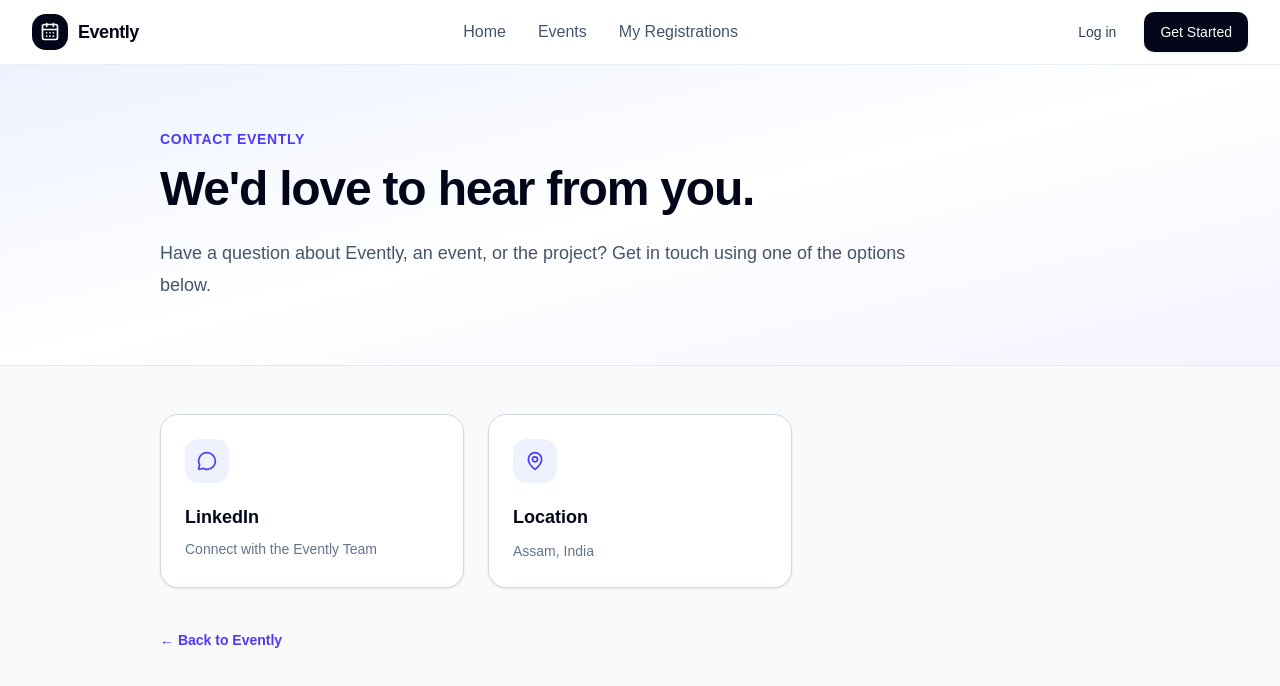
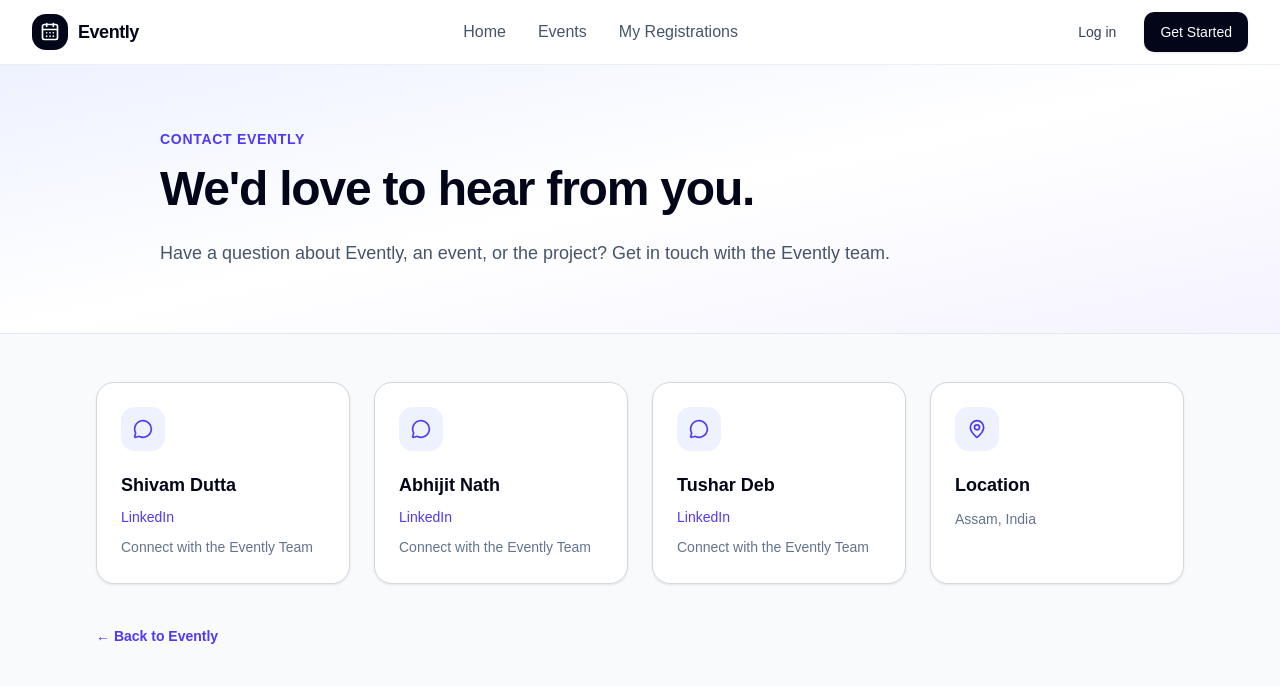
Before and after one commit to shivamdutta2004/event-management-system, a React app in the folder frontend/: page /contact in a window 1280 px wide. Shown: the top 686 px of the page. Built offline with nearby package versions, Linux system fonts and the light colour scheme; no server answers; the HTML template or start-up script is replaced by a standard one.

Commit message:
Fix registration links and finalize team contact page

```diff
--- a/frontend/src/components/CategoryCard.jsx
+++ b/frontend/src/components/CategoryCard.jsx
@@ -33,7 +33,7 @@
       </h3>
 
       <p className="mt-1 text-sm text-slate-500">
-        {category.count} events
+        {category.name} events
       </p>
     </button>
   )
--- a/frontend/src/pages/Contact.jsx
+++ b/frontend/src/pages/Contact.jsx
@@ -1,5 +1,4 @@
 import {
-  Mail,
   MapPin,
   MessageCircle,
 } from "lucide-react"
@@ -11,7 +10,9 @@
   return (
     <div className="min-h-[calc(100vh-4rem)] bg-slate-50">
 
-      {/* Header */}
+      {/* =====================================================
+          HEADER
+      ====================================================== */}
 
       <section className="border-b border-indigo-100 bg-gradient-to-br from-indigo-50 via-white to-violet-50">
 
@@ -27,7 +28,7 @@
 
           <p className="mt-6 max-w-3xl text-lg leading-8 text-slate-600">
             Have a question about Evently, an event, or the project?
-            Get in touch using one of the options below.
+            Get in touch with the Evently team.
           </p>
 
         </div>
@@ -35,20 +36,24 @@
       </section>
 
 
-      {/* Contact options */}
+      {/* =====================================================
+          CONTACT OPTIONS
+      ====================================================== */}
 
-      <main className="mx-auto max-w-5xl px-6 py-12 lg:px-8">
+      <main className="mx-auto max-w-6xl px-6 py-12 lg:px-8">
 
-        <div className="grid gap-6 md:grid-cols-3">
+        <div className="grid gap-6 sm:grid-cols-2 lg:grid-cols-4">
 
 
-          {/* LinkedIn */}
+          {/* =================================================
+              TEAM MEMBER 1
+          ================================================== */}
 
           <a
             href="https://linkedin.com/in/shivam-dutta-67a39b2b0"
             target="_blank"
             rel="noreferrer"
-            className="rounded-2xl border border-slate-200 bg-white p-6 shadow-sm transition hover:-translate-y-0.5 hover:shadow-md"
+            className="rounded-2xl border border-slate-200 bg-white p-6 shadow-sm transition hover:-translate-y-1 hover:border-indigo-200 hover:shadow-md"
           >
 
             <div className="flex h-11 w-11 items-center justify-center rounded-xl bg-indigo-50 text-indigo-600">
@@ -56,17 +61,83 @@
             </div>
 
             <h2 className="mt-5 text-lg font-bold text-slate-950">
-              LinkedIn
+              Shivam Dutta
             </h2>
 
-            <p className="mt-2 text-sm text-slate-500">
+            <p className="mt-2 text-sm font-medium text-indigo-600">
+              LinkedIn
+            </p>
+
+            <p className="mt-2 text-sm leading-6 text-slate-500">
               Connect with the Evently Team
             </p>
 
           </a>
 
 
-          {/* Location */}
+          {/* =================================================
+              TEAM MEMBER 2
+          ================================================== */}
+
+          <a
+            href="https://www.linkedin.com/in/abhijit-nath-641091261/"
+            target="_blank"
+            rel="noreferrer"
+            className="rounded-2xl border border-slate-200 bg-white p-6 shadow-sm transition hover:-translate-y-1 hover:border-indigo-200 hover:shadow-md"
+          >
+
+            <div className="flex h-11 w-11 items-center justify-center rounded-xl bg-indigo-50 text-indigo-600">
+              <MessageCircle className="h-5 w-5" />
+            </div>
+
+            <h2 className="mt-5 text-lg font-bold text-slate-950">
+              Abhijit Nath
+            </h2>
+
+            <p className="mt-2 text-sm font-medium text-indigo-600">
+              LinkedIn
+            </p>
+
+            <p className="mt-2 text-sm leading-6 text-slate-500">
+              Connect with the Evently Team
+            </p>
+
+          </a>
+
+
+          {/* =================================================
+              TEAM MEMBER 3
+          ================================================== */}
+
+          <a
+            href="https://www.linkedin.com/in/tushar-deb-05397037b/"
+            target="_blank"
+            rel="noreferrer"
+            className="rounded-2xl border border-slate-200 bg-white p-6 shadow-sm transition hover:-translate-y-1 hover:border-indigo-200 hover:shadow-md"
+          >
+
+            <div className="flex h-11 w-11 items-center justify-center rounded-xl bg-indigo-50 text-indigo-600">
+              <MessageCircle className="h-5 w-5" />
+            </div>
+
+            <h2 className="mt-5 text-lg font-bold text-slate-950">
+              Tushar Deb
+            </h2>
+
+            <p className="mt-2 text-sm font-medium text-indigo-600">
+              LinkedIn
+            </p>
+
+            <p className="mt-2 text-sm leading-6 text-slate-500">
+              Connect with the Evently Team
+            </p>
+
+          </a>
+
+
+          {/* =================================================
+              LOCATION
+          ================================================== */}
 
           <div className="rounded-2xl border border-slate-200 bg-white p-6 shadow-sm">
 
@@ -87,6 +158,10 @@
         </div>
 
 
+        {/* =====================================================
+            BACK LINK
+        ====================================================== */}
+
         <div className="mt-10">
 
           <Link
--- a/frontend/src/pages/Home.jsx
+++ b/frontend/src/pages/Home.jsx
@@ -218,9 +218,7 @@
         <div className="mx-auto grid max-w-6xl grid-cols-2 divide-x divide-slate-200 sm:grid-cols-4">
 
           <div className="px-4 py-8 text-center sm:py-10">
-            <p className="text-2xl font-bold text-slate-950 sm:text-3xl">
-              500+
-            </p>
+
 
             <p className="mt-1 text-sm text-slate-500">
               Events
@@ -229,9 +227,7 @@
 
 
           <div className="px-4 py-8 text-center sm:py-10">
-            <p className="text-2xl font-bold text-slate-950 sm:text-3xl">
-              10K+
-            </p>
+
 
             <p className="mt-1 text-sm text-slate-500">
               Participants
@@ -240,9 +236,7 @@
 
 
           <div className="px-4 py-8 text-center sm:py-10">
-            <p className="text-2xl font-bold text-slate-950 sm:text-3xl">
-              100+
-            </p>
+
 
             <p className="mt-1 text-sm text-slate-500">
               Organizers
@@ -251,9 +245,7 @@
 
 
           <div className="px-4 py-8 text-center sm:py-10">
-            <p className="text-2xl font-bold text-slate-950 sm:text-3xl">
-              50+
-            </p>
+
 
             <p className="mt-1 text-sm text-slate-500">
               Categories
--- a/frontend/src/pages/Register.jsx
+++ b/frontend/src/pages/Register.jsx
@@ -157,12 +157,12 @@
   return (
     <div className="min-h-[calc(100vh-4rem)] bg-slate-50">
 
+      {/* =====================================================
+          LEFT PANEL
+      ====================================================== */}
+
       <div className="mx-auto grid min-h-[calc(100vh-4rem)] max-w-7xl lg:grid-cols-[1.05fr_0.95fr]">
 
-
-        {/* =====================================================
-            LEFT PANEL
-        ====================================================== */}
 
         <div className="relative hidden overflow-hidden bg-gradient-to-br from-indigo-700 via-violet-700 to-purple-800 px-10 py-14 text-white lg:flex lg:flex-col lg:justify-between">
 
@@ -221,7 +221,6 @@
 
               <div className="mt-8 space-y-3">
 
-
                 <div className="flex items-center gap-3 text-sm text-white/85">
 
                   <CheckCircle2 className="h-4 w-4 text-emerald-300" />
@@ -248,7 +247,6 @@
 
                 </div>
 
-
               </div>
 
             </div>
@@ -259,7 +257,6 @@
           {/* Stats */}
 
           <div className="relative grid grid-cols-3 gap-6 border-t border-white/10 pt-8">
-
 
             <div>
 
@@ -298,7 +295,6 @@
               </p>
 
             </div>
-
 
           </div>
 
@@ -674,9 +670,11 @@
 
               {/* Terms */}
 
-              <label className="flex items-start gap-3">
+              <div className="flex items-start gap-3">
 
                 <input
+                  id="terms"
+                  name="terms"
                   type="checkbox"
                   checked={termsAccepted}
                   onChange={(event) =>
@@ -689,31 +687,34 @@
                 />
 
 
-                <span className="text-sm leading-6 text-slate-500">
+                <label
+                  htmlFor="terms"
+                  className="text-sm leading-6 text-slate-500"
+                >
 
                   I agree to the{" "}
 
-                  <a
-                    href="#"
+                  <Link
+                    to="/terms"
                     className="font-medium text-indigo-600 hover:text-indigo-800 hover:underline"
                   >
                     Terms of Service
-                  </a>
+                  </Link>
 
                   {" "}and{" "}
 
-                  <a
-                    href="#"
+                  <Link
+                    to="/privacy"
                     className="font-medium text-indigo-600 hover:text-indigo-800 hover:underline"
                   >
                     Privacy Policy
-                  </a>
+                  </Link>
 
                   .
 
-                </span>
+                </label>
 
-              </label>
+              </div>
 
 
               {/* Submit */}
@@ -725,6 +726,7 @@
               >
 
                 {loading ? (
+
                   <>
 
                     <span className="h-4 w-4 animate-spin rounded-full border-2 border-white/30 border-t-white" />
@@ -732,7 +734,9 @@
                     Creating account...
 
                   </>
+
                 ) : (
+
                   <>
 
                     Create Account
@@ -740,6 +744,7 @@
                     <ArrowRight className="h-4 w-4" />
 
                   </>
+
                 )}
 
               </button>
```
Also changed, not shown: frontend/src/App.jsx (+34 -8 lines).
